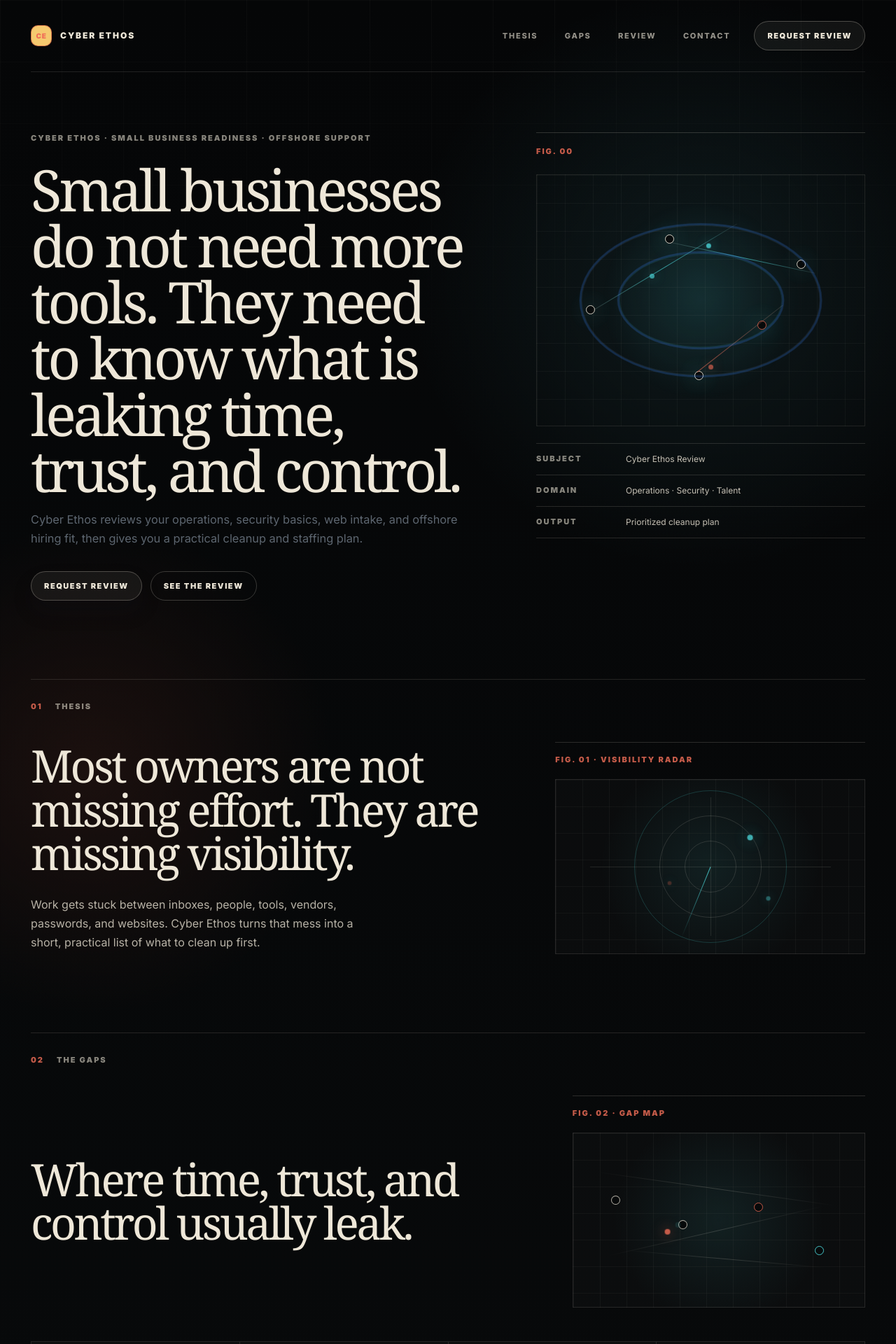
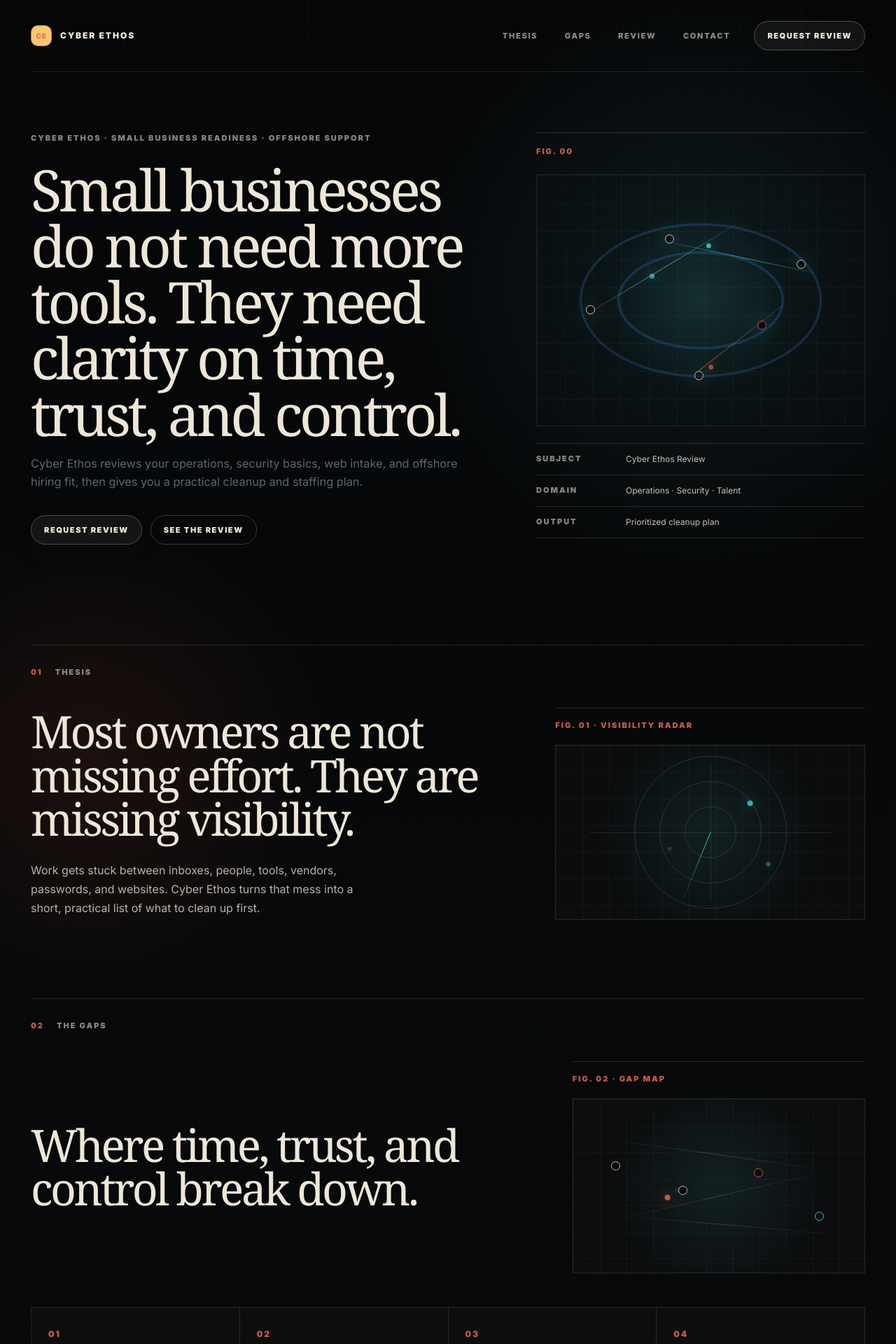
Before and after one commit to asleigher-arch/cyberethos-site, a Next.js app: page / in a window 1280 px wide. Shown: the top 1920 px of the page at 70% size. Built offline with nearby package versions, Linux system fonts and the light colour scheme.

Commit message:
Remove leaking language from Cyber Ethos copy

```diff
--- a/app/contact/page.jsx
+++ b/app/contact/page.jsx
@@ -3,7 +3,7 @@
 import { SiteLayout } from "@/components/SiteLayout";
 
 const emailUrl =
-  "mailto:info@cyberethos.org?subject=Cyber%20Ethos%20Review%20Request&body=Name%3A%0ACompany%3A%0AWebsite%3A%0AWhat%20is%20leaking%20time%2C%20trust%2C%20control%2C%20or%20security%3F%0AWhat%20support%20would%20help%20most%3A%20part-time%20VA%2C%20full-time%20VA%2C%20or%20engineering%20help%3F%0AWhat%20have%20you%20already%20tried%3F%0A";
+  "mailto:info@cyberethos.org?subject=Cyber%20Ethos%20Review%20Request&body=Name%3A%0ACompany%3A%0AWebsite%3A%0AWhere%20do%20you%20need%20more%20time%2C%20trust%2C%20control%2C%20or%20security%3F%0AWhat%20support%20would%20help%20most%3A%20part-time%20VA%2C%20full-time%20VA%2C%20or%20engineering%20help%3F%0AWhat%20have%20you%20already%20tried%3F%0A";
 
 const intakePrompts = [
   "What work keeps getting dropped, repeated, or handled manually?",
@@ -16,7 +16,7 @@
     <SiteLayout active="/contact">
       <section className="operator-page contact-panel">
         <p className="eyebrow">Request Review</p>
-        <h1>Show me where the business is leaking.</h1>
+        <h1>Show me where the business needs support.</h1>
         <p>
           Send the workflow, website problem, security concern, hiring bottleneck, or business process you want cleaned up. You do not need a perfect brief. A messy explanation is enough to start.
         </p>
--- a/app/layout.jsx
+++ b/app/layout.jsx
@@ -3,7 +3,7 @@
 export const metadata = {
   title: "Cyber Ethos | Small Business Operations and Offshore Support",
   description:
-    "Cyber Ethos helps small business owners find where they are leaking time, trust, control, or security, then plan practical offshore support and direct engineering help."
+    "Cyber Ethos helps small business owners improve time, trust, control, and security, then plan practical offshore support and direct engineering help."
 };
 
 export default function RootLayout({ children }) {
--- a/app/page.jsx
+++ b/app/page.jsx
@@ -179,7 +179,7 @@
       <section className="operator-hero brief-hero">
         <div className="hero-brief">
           <p className="eyebrow">CYBER ETHOS · SMALL BUSINESS READINESS · OFFSHORE SUPPORT</p>
-          <h1>Small businesses do not need more tools. They need to know what is leaking time, trust, and control.</h1>
+          <h1>Small businesses do not need more tools. They need clarity on time, trust, and control.</h1>
           <p className="subheading">
             Cyber Ethos reviews your operations, security basics, web intake, and offshore hiring fit, then gives you a practical cleanup and staffing plan.
           </p>
@@ -208,7 +208,7 @@
         <div className="section-kicker"><span>02</span><em>THE GAPS</em></div>
         <div className="section-title illustrated-title">
           <div>
-            <h2>Where time, trust, and control usually leak.</h2>
+            <h2>Where time, trust, and control break down.</h2>
           </div>
           <AttackPathFigure />
         </div>
```
